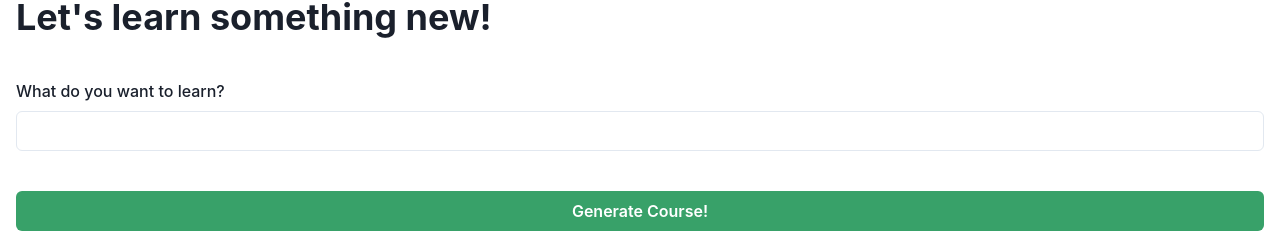
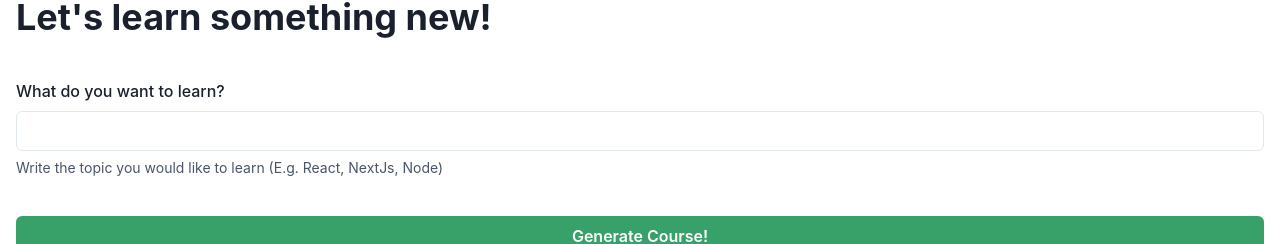
Before and after one commit to Mau-MD/Learning-U, a React (Vite) app in the folder frontend/: page /dashboard/new in a window 1280 px wide. Shown: the part 442-686 px from the top of the page. Built offline with nearby package versions, Linux system fonts and the light colour scheme; sample sign-in values are in the browser's storage.

Commit message:
Adding form error validation and helper

```diff
--- a/frontend/src/components/NewCourse/NewCourseIndex.tsx
+++ b/frontend/src/components/NewCourse/NewCourseIndex.tsx
@@ -3,6 +3,8 @@ import {
   Container,
   Flex,
   FormControl,
+  FormErrorMessage,
+  FormHelperText,
   FormLabel,
   Heading,
   Input,
@@ -10,10 +12,15 @@ import {
 import { Field, Form, Formik } from "formik";
 import React from "react";
 import Banner from "../Hub/Banner";
+import * as Yup from "yup";
 
 interface LearnForm {
   name: string;
 }
+
+const schema = Yup.object({
+  name: Yup.string().required("Topic of the course is required"),
+});
 
 const NewCourseIndex = () => {
   const handleSubmit = (values: LearnForm) => {
@@ -27,13 +34,22 @@ const NewCourseIndex = () => {
         <Heading as="h1" fontWeight="bold" fontSize="4xl" mt={10}>
           Let{"'"}s learn something new!
         </Heading>
-        <Formik initialValues={{ name: "" }} onSubmit={handleSubmit}>
-          {() => (
+        <Formik
+          initialValues={{ name: "" }}
+          onSubmit={handleSubmit}
+          validationSchema={schema}
+        >
+          {({ errors, touched }) => (
             <Form>
               <Flex flexDir="column" gap={10}>
-                <FormControl mt={10}>
+                <FormControl mt={10} isInvalid={touched.name && !!errors.name}>
                   <FormLabel>What do you want to learn?</FormLabel>
                   <Field as={Input} name="name" />
+                  <FormHelperText>
+                    Write the topic you would like to learn (E.g. React, NextJs,
+                    Node)
+                  </FormHelperText>
+                  <FormErrorMessage>{errors.name}</FormErrorMessage>
                 </FormControl>
                 <Button w="100%" colorScheme="green" type="submit">
                   Generate Course!
```
